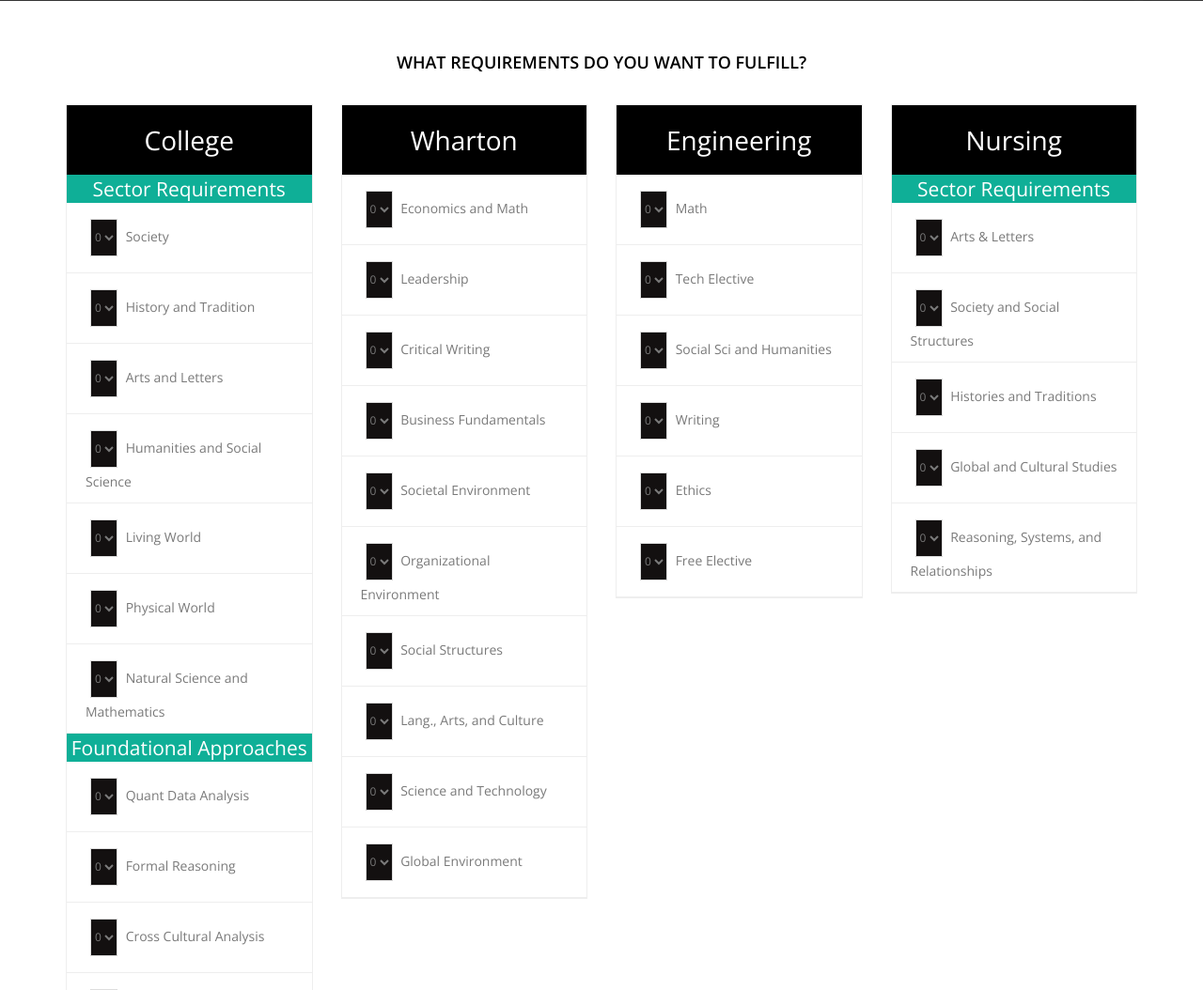
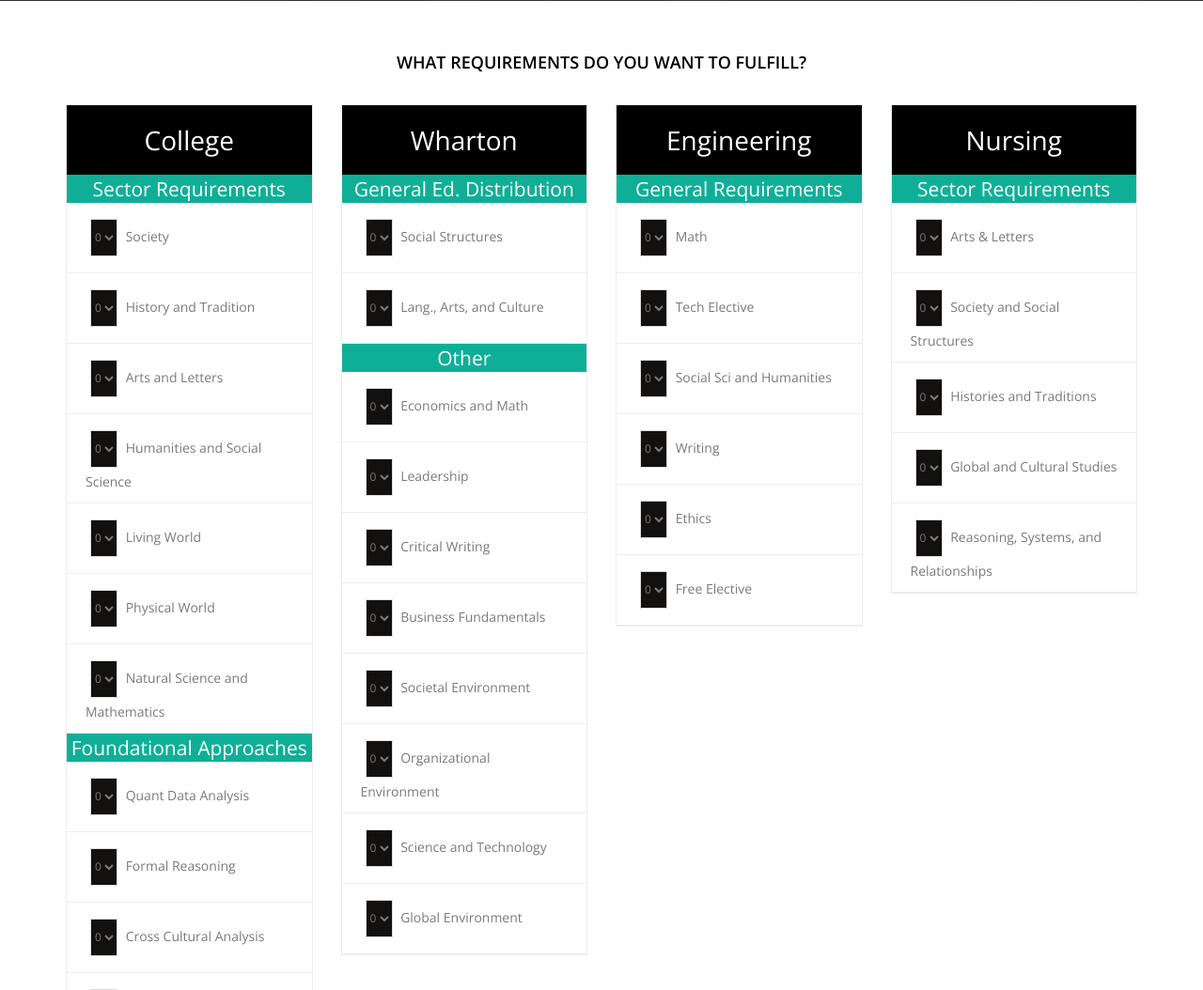
Before and after one commit to shulmanbrent/Penn-Schedule-Builder, a Flask app: page /scheduler in a window 1280 px wide. Shown: the part 297-1351 px from the top of the page at 94% size. Run offline with Flask 2, Linux system fonts and the light colour scheme; some libraries are stand-ins or nearby versions; some web fonts are replaced.

Commit message:
Fixed uniformity issues in scheduler

```diff
--- a/templates/scheduler.html
+++ b/templates/scheduler.html
@@ -161,8 +161,32 @@
                         <div class="pricing-head">
                             <h3>Wharton</h3>
                         </div>
+                        <div class="pricing-rate">
+                            <h4>General Ed. Distribution</h4>
+                        </div>
                         <div class="pricing-desc">
                             <ul class="list-unstyled">
+                            <li><select form="first_form" name="Social Structures" style="margin: 5px">
+                                        <option value="0">0</option>
+                                        <option value="1">1</option>
+                                        <option value="2">2</option>
+                                        <option value="3">3</option>
+                                        <option value="4">4</option>
+                                        <option value="5">5</option>
+                                        <option value="6">6</option>
+                                        </select> Social Structures </li>
+                            <li><select form="first_form" name="Lang., Arts, and Culture" style="margin: 5px">
+                                        <option value="0">0</option>
+                                        <option value="1">1</option>
+                                        <option value="2">2</option>
+                                        <option value="3">3</option>
+                                        <option value="4">4</option>
+                                        <option value="5">5</option>
+                                        <option value="6">6</option>
+                                        </select> Lang., Arts, and Culture </li>
+                            <div class="pricing-rate">
+                            <h4>Other</h4>
+                        </div>
                                 <li><select form="first_form" name="Economics and Math" style="margin: 5px">
                                         <option value="0">0</option>
                                         <option value="1">1</option>
@@ -217,24 +241,6 @@
                                         <option value="5">5</option>
                                         <option value="6">6</option>
                                         </select> Organizational Environment </li>
-                                <li><select form="first_form" name="Social Structures" style="margin: 5px">
-                                        <option value="0">0</option>
-                                        <option value="1">1</option>
-                                        <option value="2">2</option>
-                                        <option value="3">3</option>
-                                        <option value="4">4</option>
-                                        <option value="5">5</option>
-                                        <option value="6">6</option>
-                                        </select> Social Structures </li>
-                                <li><select form="first_form" name="Lang., Arts, and Culture" style="margin: 5px">
-                                        <option value="0">0</option>
-                                        <option value="1">1</option>
-                                        <option value="2">2</option>
-                                        <option value="3">3</option>
-                                        <option value="4">4</option>
-                                        <option value="5">5</option>
-                                        <option value="6">6</option>
-                                        </select> Lang., Arts, and Culture </li>
                                 <li><select form="first_form" name="Science and Technology" style="margin: 5px">
                                         <option value="0">0</option>
                                         <option value="1">1</option>
@@ -265,6 +271,9 @@
                         </div>
                         <div class="pricing-desc">
                             <ul class="list-unstyled">
+                            <div class="pricing-rate">
+                            <h4>General Requirements</h4>
+                        </div>
                                 <li><select form="first_form" name="Math" style="margin: 5px">
                                         <option value="0">0</option>
                                         <option value="1">1</option>
```
